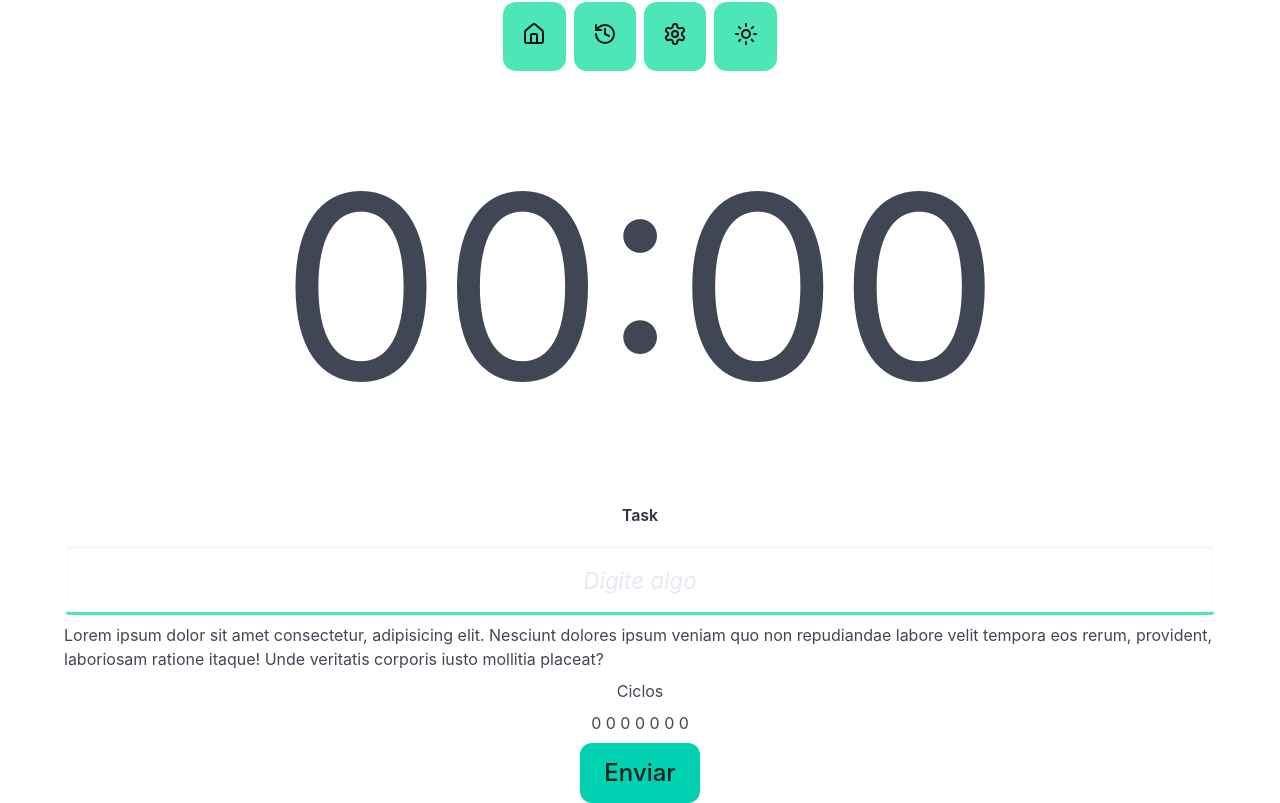
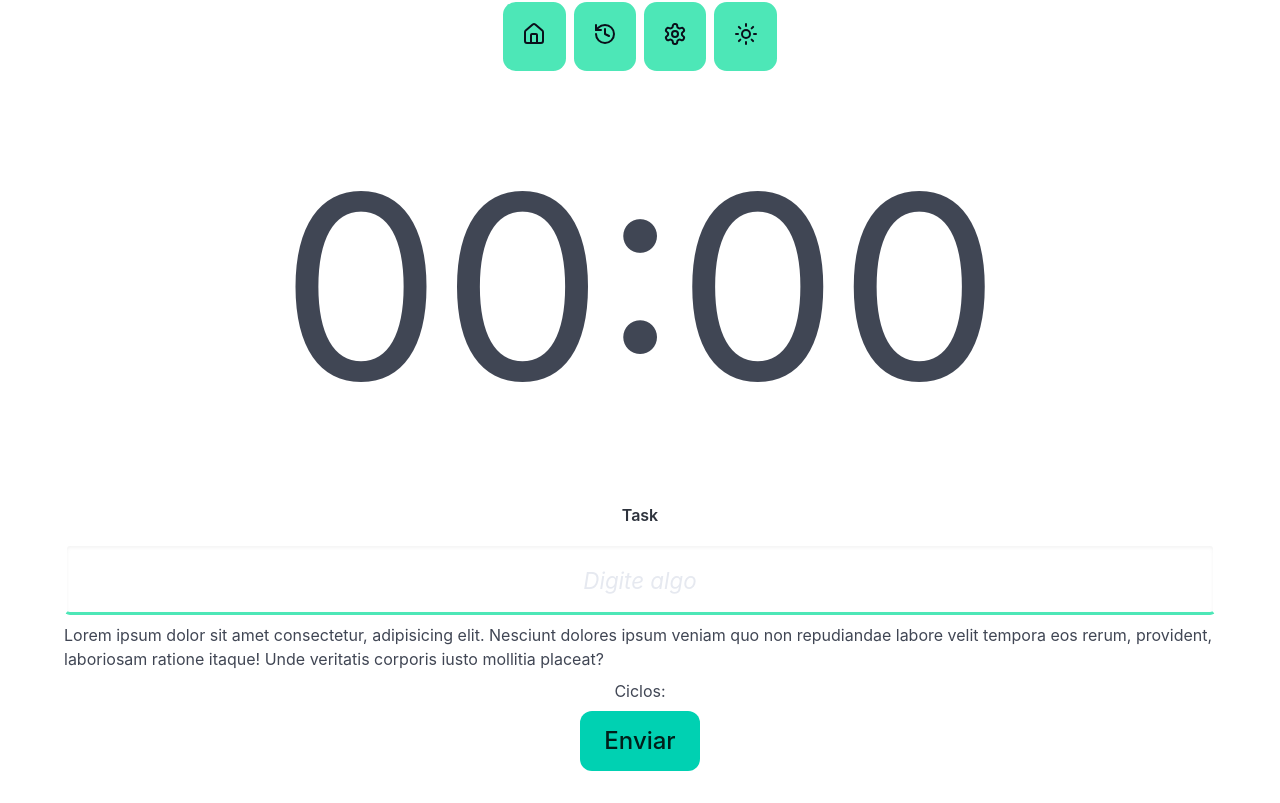
Before and after one commit to Wallchs/chronos-pomodoro, a React (Vite) app: page / in a window 1280 px wide. Shown: the part 228-1031 px from the top of the page. After the commit the page ends 999 px from the top, so only its background shows below. Built offline with nearby package versions, Linux system fonts and the light colour scheme.

Commit message:
incluindo componentes dots

```diff
--- /dev/null
+++ b/src/components/cycles.tsx
@@ -0,0 +1,15 @@
+import '../styles/theme.css';
+
+export function Cycles() {
+  return (
+    <>
+      <div>
+        <span>Ciclos:</span>
+        <div className="cyclesDots">
+          <span className="cycleDot"></span>
+        </div>
+
+      </div>
+    </>
+  );
+}
--- a/src/components/form.tsx
+++ b/src/components/form.tsx
@@ -1,4 +1,5 @@
 import "../styles/theme.css";
+import { Cycles } from "./cycles.tsx";
 import { DefaultInput } from "./DefaultInput";
 
 export function Form() {
@@ -13,8 +14,7 @@ export function Form() {
       </div>
 
       <div className="is-flex is-flex-direction-column is-justify-content-center is-align-items-center is-gap-1">
-        <p>Ciclos</p>
-        <p>0 0 0 0 0 0 0</p>
+        <Cycles />
       </div>
 
       <div className="is-flex is-flex-direction-column is-justify-content-center is-align-items-center is-gap-1">
--- a/src/styles/theme.css
+++ b/src/styles/theme.css
@@ -99,3 +99,13 @@
   border-bottom: 0.2rem solid var(--disabled);
   color: var(--text-muted);
 }
+
+
+
+.cycleDots {
+  font-size: 40px;
+}
+
+.workTime {
+  background: var(--warning);
+}
```
